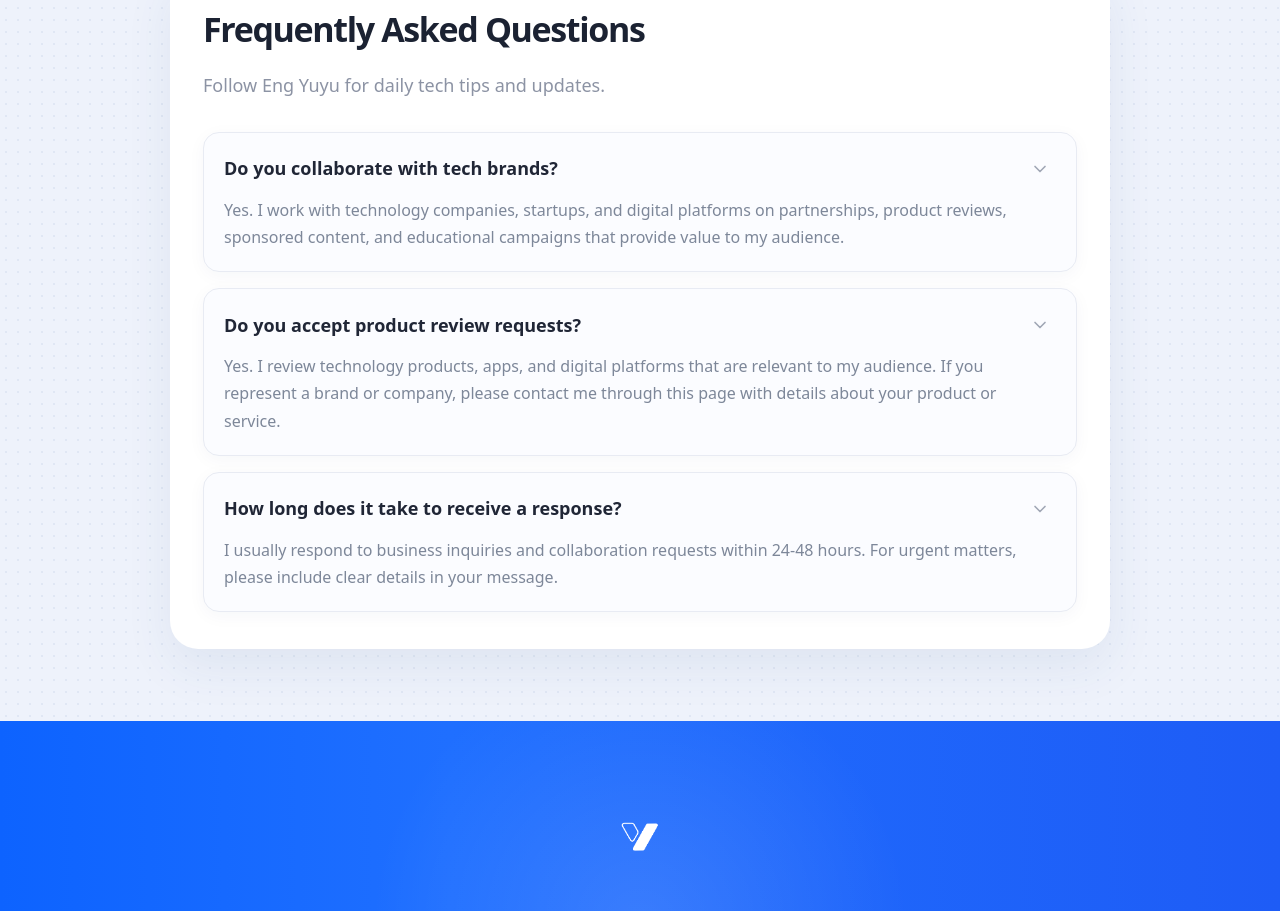
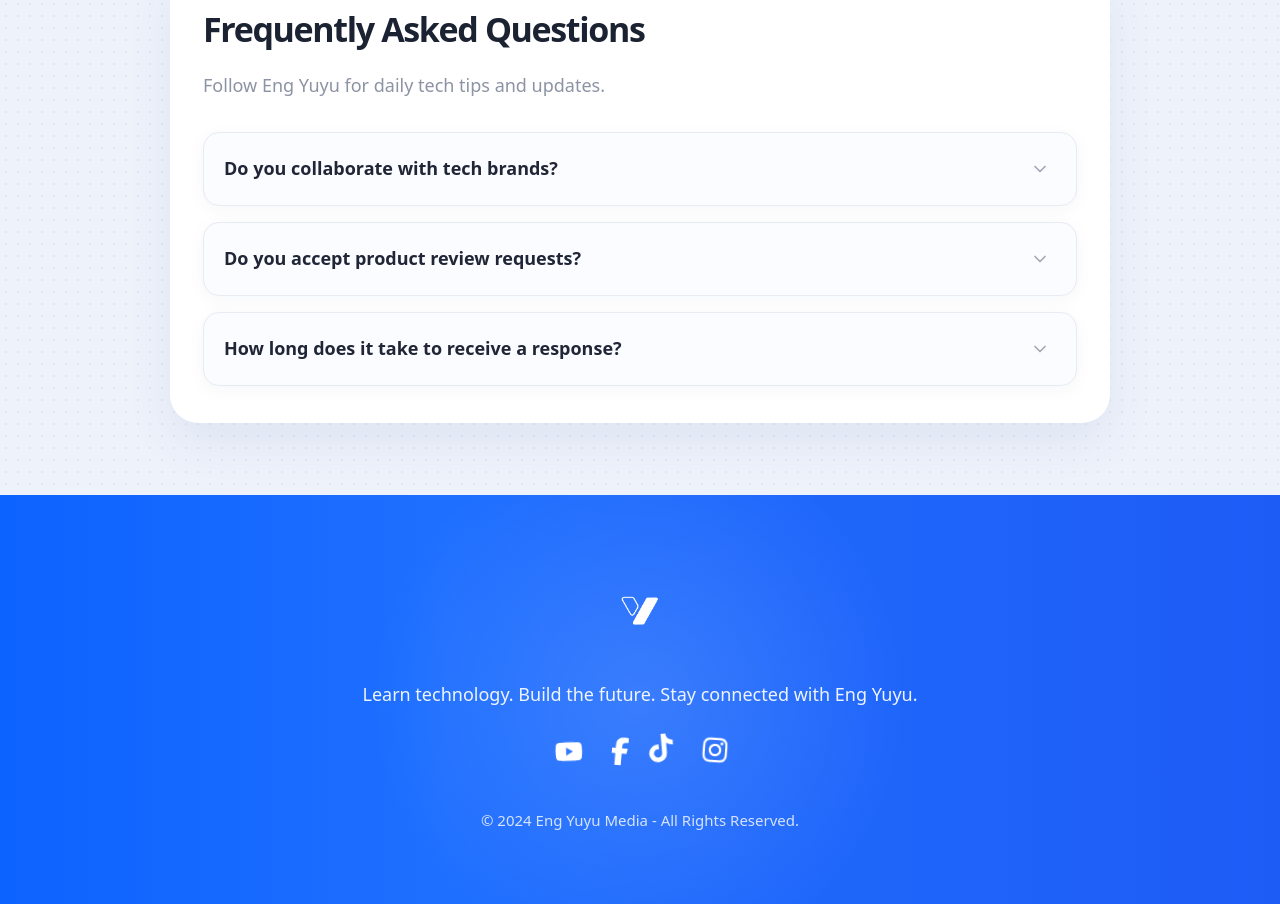
Before and after one commit to IshakAbdiazizHussen/Eng.yusuf-vision, a Next.js app: page /contact in a window 1280 px wide. Shown: the part 1260-2171 px from the top of the page. Built offline with nearby package versions, Linux system fonts and the light colour scheme; no server answers.

Commit message:
adding arrowdown which shows you the answers which u can't see first

```diff
--- a/src/app/contact/page.tsx
+++ b/src/app/contact/page.tsx
@@ -139,49 +139,49 @@
               </p>
 
               <div className="mt-8 space-y-4">
-                <div className="rounded-[16px] border border-[#e8ebf3] bg-[#fbfcff] px-5 py-5 text-[#202636] shadow-[0_4px_18px_rgba(33,57,103,0.04)] dark:border-[#2d3a57] dark:bg-[#1b253b] dark:text-white">
-                  <h3 className="flex items-center justify-between gap-4 text-[18px] font-semibold leading-[1.5]">
+                <details className="group rounded-[16px] border border-[#e8ebf3] bg-[#fbfcff] px-5 py-5 text-[#202636] shadow-[0_4px_18px_rgba(33,57,103,0.04)] dark:border-[#2d3a57] dark:bg-[#1b253b] dark:text-white">
+                  <summary className="flex cursor-pointer list-none items-center justify-between gap-4 text-[18px] font-semibold leading-[1.5]">
                     <span>Do you collaborate with tech brands?</span>
-                    <span className="flex h-8 w-8 items-center justify-center rounded-full text-[#a0a7b5] dark:text-[#8ea0c4]">
+                    <span className="flex h-8 w-8 items-center justify-center rounded-full text-[#a0a7b5] transition group-open:rotate-180 dark:text-[#8ea0c4]">
                       <ChevronDown className="h-5 w-5" />
                     </span>
-                  </h3>
+                  </summary>
                   <p className="pt-3 text-[16px] leading-[1.7] text-[#7d8799] dark:text-[#aab8d4]">
                     Yes. I work with technology companies, startups, and digital
                     platforms on partnerships, product reviews, sponsored
                     content, and educational campaigns that provide value to my
                     audience.
                   </p>
-                </div>
+                </details>
 
-                <div className="rounded-[16px] border border-[#e8ebf3] bg-[#fbfcff] px-5 py-5 text-[#202636] shadow-[0_4px_18px_rgba(33,57,103,0.04)] dark:border-[#2d3a57] dark:bg-[#1b253b] dark:text-white">
-                  <h3 className="flex items-center justify-between gap-4 text-[18px] font-semibold leading-[1.5]">
+                <details className="group rounded-[16px] border border-[#e8ebf3] bg-[#fbfcff] px-5 py-5 text-[#202636] shadow-[0_4px_18px_rgba(33,57,103,0.04)] dark:border-[#2d3a57] dark:bg-[#1b253b] dark:text-white">
+                  <summary className="flex cursor-pointer list-none items-center justify-between gap-4 text-[18px] font-semibold leading-[1.5]">
                     <span>Do you accept product review requests?</span>
-                    <span className="flex h-8 w-8 items-center justify-center rounded-full text-[#a0a7b5] dark:text-[#8ea0c4]">
+                    <span className="flex h-8 w-8 items-center justify-center rounded-full text-[#a0a7b5] transition group-open:rotate-180 dark:text-[#8ea0c4]">
                       <ChevronDown className="h-5 w-5" />
                     </span>
-                  </h3>
+                  </summary>
                   <p className="pt-3 text-[16px] leading-[1.7] text-[#7d8799] dark:text-[#aab8d4]">
                     Yes. I review technology products, apps, and digital
                     platforms that are relevant to my audience. If you represent
                     a brand or company, please contact me through this page with
                     details about your product or service.
                   </p>
-                </div>
+                </details>
 
-                <div className="rounded-[16px] border border-[#e8ebf3] bg-[#fbfcff] px-5 py-5 text-[#202636] shadow-[0_4px_18px_rgba(33,57,103,0.04)] dark:border-[#2d3a57] dark:bg-[#1b253b] dark:text-white">
-                  <h3 className="flex items-center justify-between gap-4 text-[18px] font-semibold leading-[1.5]">
+                <details className="group rounded-[16px] border border-[#e8ebf3] bg-[#fbfcff] px-5 py-5 text-[#202636] shadow-[0_4px_18px_rgba(33,57,103,0.04)] dark:border-[#2d3a57] dark:bg-[#1b253b] dark:text-white">
+                  <summary className="flex cursor-pointer list-none items-center justify-between gap-4 text-[18px] font-semibold leading-[1.5]">
                     <span>How long does it take to receive a response?</span>
-                    <span className="flex h-8 w-8 items-center justify-center rounded-full text-[#a0a7b5] dark:text-[#8ea0c4]">
+                    <span className="flex h-8 w-8 items-center justify-center rounded-full text-[#a0a7b5] transition group-open:rotate-180 dark:text-[#8ea0c4]">
                       <ChevronDown className="h-5 w-5" />
                     </span>
-                  </h3>
+                  </summary>
                   <p className="pt-3 text-[16px] leading-[1.7] text-[#7d8799] dark:text-[#aab8d4]">
                     I usually respond to business inquiries and collaboration
                     requests within 24-48 hours. For urgent matters, please
                     include clear details in your message.
                   </p>
-                </div>
+                </details>
               </div>
             </section>
           </div>
```
